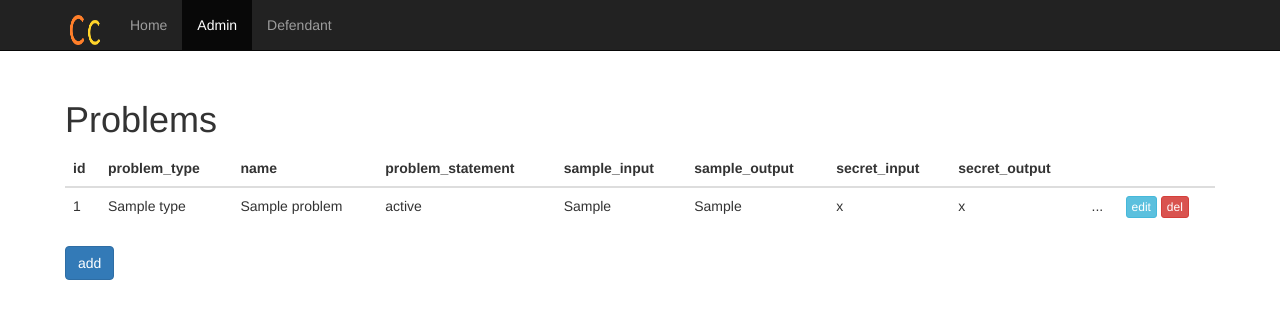
After one commit to unoacm/code_court, a Flask app: page /admin/problems/ in a window 1280 px wide. The commit adds this page. Shown: the top 319 px of the page. Run offline with Flask 2, Linux system fonts and the light colour scheme; tables that the repository leaves empty hold one stand-in row (values such as "Sample post"); parts of the project's set-up code (start-up, migrations or seed data) failed here and were passed over; some libraries are stand-ins or nearby versions.

Commit message:
added admin page with basic problems crud (#76)
* added admin page with basic problems crud

* Use get_model from util.py

* Removed get_model function

* Updated the rest of get_model calls to use util

* Fixed silly bug caused by autocorrect

```diff
--- a/code_court/courthouse/templates/admin_index.html
+++ b/code_court/courthouse/templates/admin_index.html
@@ -3,5 +3,6 @@
 <h1>Admin</h2>
 <ul>
     <li><a href="{{ url_for("languages.languages_view") }}">languages</a>
+    <li><a href="{{ url_for("problems.problems_view") }}">problems</a>
 </ul>
 {% endblock %}
--- /dev/null
+++ b/code_court/courthouse/templates/problems/view.html
@@ -0,0 +1,40 @@
+{% extends "base.html" %}
+{% block content %}
+<h1>Problems</h1>
+<table class="table">
+    <thead>
+        <tr>
+            <th>id</th>
+            <th>problem_type</th>
+            <th>name</th>
+            <th>problem_statement</th>
+            <th>sample_input</th>
+            <th>sample_output</th>
+            <th>secret_input</th>
+            <th>secret_output</th>
+            <th></th>
+            <th></th>
+        </tr>
+    </thead>
+    <tbody>
+        {% for problem in problems %}
+        <tr>
+            <td>{{ problem.id }}</td>
+            <td>{{ problem.problem_type.name }}</td>
+            <td>{{ problem.name }}</td>
+            <td>{{ problem.problem_statement }}</td>
+            <td>{{ problem.sample_input }}</td>
+            <td>{{ problem.sample_output }}</td>
+            <td>{{ problem.secret_input }}</td>
+            <td>{{ problem.secret_output }}</td>
+            <td>...</td>
+            <td>
+                <a href="{{ url_for('problems.problems_add', problem_id=problem.id) }}" class="btn btn-info btn-xs">edit</a>
+                <a href="{{ url_for('problems.problems_del', problem_id=problem.id) }}" class="btn btn-danger btn-xs">del</a>
+            </td>
+        </tr>
+        {% endfor %}
+    </tbody>
+</table>
+<a href="{{ url_for('problems.problems_add') }}" class="btn btn-primary">add</a>
+{% endblock %}
--- /dev/null
+++ b/code_court/courthouse/views/admin/problems.py
@@ -0,0 +1,189 @@
+import json
+import re
+import sqlalchemy
+
+import util
+
+from flask import (
+    abort,
+    Blueprint,
+    current_app,
+    render_template,
+    redirect,
+    request,
+    url_for,
+)
+
+problems = Blueprint('problems', __name__,
+                  template_folder='templates/problems')
+
+class ModelMissingException(Exception):
+    pass
+
+@problems.route("/", methods=["GET"])
+def problems_view():
+    """
+    The problem view page
+
+    Returns:
+        a rendered problem view template
+    """
+    model = util.get_model()
+
+    problems = model.Problem.query.all()
+
+    return render_template("problems/view.html", problems=problems)
+
+@problems.route("/add/", methods=["GET", "POST"], defaults={'problem_id': None})
+@problems.route("/edit/<int:problem_id>/", methods=["GET"])
+def problems_add(problem_id):
+    """
+    Displays the problem adding and updating page and accepts form submits from those pages.
+
+    Params:
+        problem_id (int): the problem to edit, if this is None a new problem will be made
+
+    Returns:
+        a rendered add/edit template or a redirect to the problem view page
+    """
+    model = util.get_model()
+    if request.method == "GET": # display add form
+        return display_problem_add_form(problem_id)
+    elif request.method == "POST": # process added/edited problem
+        return add_problem()
+    else:
+        current_app.logger.info("invalid problem add request method: %s", request.method)
+        abort(400)
+
+
+@problems.route("/del/<problem_id>/", methods=["GET"])
+def problems_del(problem_id):
+    """
+    Deletes a problem
+
+    Params:
+        problem_id (int): the problem to delete
+
+    Returns:
+        a redirect to the problem view page
+    """
+    model = util.get_model()
+
+    problems = model.Problem.query.filter_by(id=problem_id).all()
+    if len(problems) == 0:
+        current_app.logger.info("Can't delete problem %s, doesn't exist", problem_id)
+        abort(400)
+
+    model.db.session.delete(problems[0])
+    model.db.session.commit()
+
+    return redirect(url_for("problems.problems_view"))
+
+
+def add_problem():
+    """
+    Adds or edits a problem
+
+    Note:
+        must be called from within a request context
+
+    Returns:
+        a redirect to the problem view page
+    """
+    model = util.get_model()
+
+    problem_type_id = request.form.get("problem_type_id")
+    problem_type = model.ProblemType.query.filter_by(id=problem_type_id).one()
+    name = request.form.get("name")
+    problem_statement = request.form.get("problem_statement")
+    sample_input = request.form.get("sample_input")
+    sample_output = request.form.get("sample_output")
+    secret_input = request.form.get("secret_input")
+    secret_output = request.form.get("secret_output")
+
+    if problem_type is None:
+        # TODO: give better feedback for failure
+        current_app.logger.info("Undefined problem_type when trying to add problem")
+        abort(400)
+
+    if name is None:
+        # TODO: give better feedback for failure
+        current_app.logger.info("Undefined name when trying to add problem")
+        abort(400)
+
+    problem_id = request.form.get('problem_id')
+    if problem_id: # edit
+        problem = model.Problem.query.filter_by(id=problem_id).one()
+        problem.problem_type = problem_type
+        problem.name = name
+        problem.problem_statement = problem_statement
+        problem.sample_input = sample_input
+        problem.sample_output = sample_output
+        problem.secret_input = secret_input
+        problem.secret_output = secret_output
+    else: # add
+        # check if is duplicate
+        if is_dup_problem_name(name):
+            # TODO: give better feedback for failure
+            current_app.logger.info("Tried to add a duplicate problem: %s", name)
+            abort(400)
+
+        problem = model.Problem(problem_type,
+                                name,
+                                problem_statement,
+                                sample_input,
+                                sample_output,
+                                secret_input,
+                                secret_output)
+        model.db.session.add(problem)
+
+    model.db.session.commit()
+
+    return redirect(url_for("problems.problems_view"))
+
+
+
+def display_problem_add_form(problem_id):
+    """
+    Displays the problem add template
+
+    Params:
+        problem_id (int): problem_id
+
+    Returns:
+        a rendered problem add/edit template
+    """
+    model = util.get_model()
+    problemtypes = model.ProblemType.query.all()
+
+    if problem_id is None: # add
+        return render_template("problems/add_edit.html",
+                               action_label="Add",
+                               problem=None,
+                               problemtypes=problemtypes)
+    else: # edit
+        problems = model.Problem.query.filter_by(id=problem_id).all()
+        if len(problems) == 0:
+            # TODO: give better feedback for failure
+            current_app.logger.info("Tried to edit non-existant problem, id:%s", problem_id)
+            abort(400)
+        return render_template("problems/add_edit.html",
+                               action_label="Edit",
+                               problem=problems[0],
+                               problemtypes=problemtypes)
+
+
+## Util functions
+def is_dup_problem_name(name):
+    """
+    Checks if a name is a duplicate of another problem
+
+    Params:
+        name (str): the problem name to test
+
+    Returns:
+        bool: True if the name is a duplicate, False otherwise
+    """
+    model = util.get_model()
+    dup_problem = model.Problem.query.filter_by(name=name).all()
+    return len(dup_problem) > 0
--- a/code_court/courthouse/web.py
+++ b/code_court/courthouse/web.py
@@ -19,6 +19,7 @@ from views.main import main
 from views.api import api
 from views.admin.admin import admin
 from views.admin.languages import languages
+from views.admin.problems import problems
 from views.defendant import defendant
 
 # turn down log level for werkzeug
@@ -52,6 +53,7 @@ def create_app():
     app.register_blueprint(api, url_prefix='/api')
     app.register_blueprint(admin, url_prefix='/admin')
     app.register_blueprint(languages, url_prefix='/admin/languages')
+    app.register_blueprint(problems, url_prefix='/admin/problems')
     app.register_blueprint(defendant, url_prefix='/defendant')
 
     @app.context_processor
```
Also changed, not shown: code_court/courthouse/templates/problems/add_edit.html (added, +58 -0 lines), code_court/courthouse/test/problems_test.py (added, +81 -0 lines).
